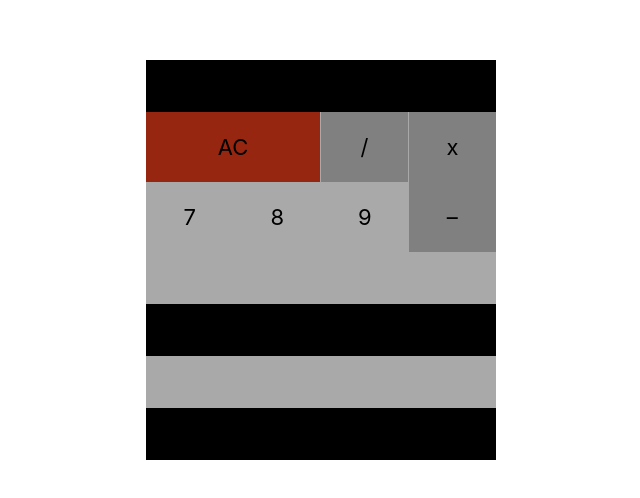
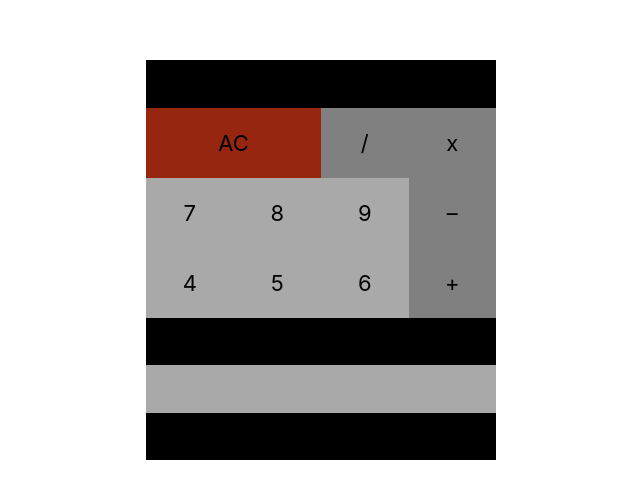
Before and after one commit to sergeialimov/react.calculator, a React (Create React App) app: page / in a window 1280 px wide. Shown: the part 140-638 px from the top of the page, without its empty margins (319-959 px from the left). Built offline with nearby package versions, Linux system fonts and the light colour scheme.

Commit message:
add third row

```diff
--- a/src/App.css
+++ b/src/App.css
@@ -25,7 +25,7 @@
   background: darkgray;
   display: grid;
   grid-template-columns: 2fr 1fr 1fr;
-  grid-column-gap: 1px;
+  /* grid-column-gap: 1px; */
 }
 
 #ac {
@@ -52,6 +52,12 @@
 
 #thirdRow {
   background: darkgray;
+  display: grid;
+  grid-template-columns: 1fr 1fr 1fr 1fr;
+}
+
+#plus {
+  background: gray;
 }
 
 #fourthRow {
--- a/src/App.js
+++ b/src/App.js
@@ -22,6 +22,10 @@ class App extends Component {
             <div id="minus"><p>–</p></div>
           </div>
           <div id="thirdRow">
+            <div id="4"><p>4</p></div>
+            <div id="5"><p>5</p></div>
+            <div id="6"><p>6</p></div>
+            <div id="plus"><p>+</p></div>
           </div>
           <div id="fourthRow">
           </div>
```
